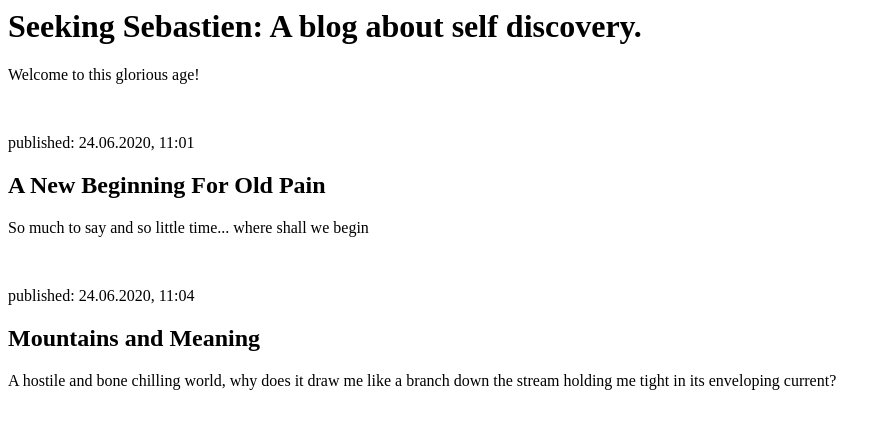
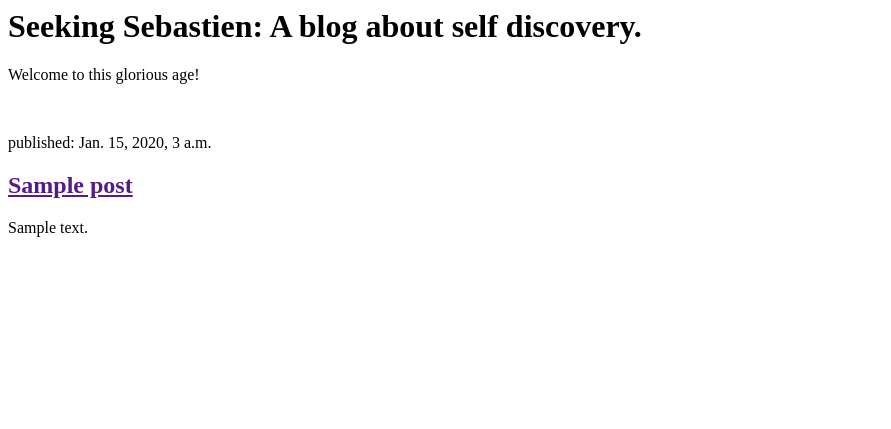
Before and after one commit to BastienUnder/my-first-blog, a Django app: page / in a window 1280 px wide. Shown: the top 429 px of the page, without its empty margins (0-891 px from the left). Run offline with Django 3.2, Linux system fonts and the light colour scheme; tables that the repository leaves empty hold one stand-in row (values such as "Sample post").

Commit message:
Modified templates to disply posts from database

```diff
--- a/blog/templates/blog/post_list.html
+++ b/blog/templates/blog/post_list.html
@@ -10,19 +10,13 @@
 
     <br>
 
-    <div>
-        <p>published: 24.06.2020, 11:01</p>
-        <h2>A New Beginning For Old Pain</h2>
-        <p>So much to say and so little time... where shall we begin</p>
-    </div>
-
-    <br>
-
-     <div>
-         <p>published: 24.06.2020, 11:04</p>
-         <h2>Mountains and Meaning</h2>
-         <p>A hostile and bone chilling world, why does it draw me like a branch down the stream holding me tight in its enveloping current?</p>
-    </div>
+    {% for post in posts %}
+        <div>
+	  <p>published: {{ post.published_date }}</p>
+	  <h2><a href="">{{ post.title }}</a></h2>
+	  <p>{{ post.text|linebreaksbr }}</p>
+	<div>
+    {% endfor %}
 
 
   </body>
--- a/blog/views.py
+++ b/blog/views.py
@@ -1,6 +1,9 @@
 from django.shortcuts import render
+from django.utils import timezone
+from .models import Post
 
 # Create your views here.
 
 def post_list(request):
-    return render(request, 'blog/post_list.html', {})
+    posts = Post.objects.filter(published_date__lte=timezone.now()).order_by('published_date')
+    return render(request, 'blog/post_list.html', {'posts': posts})
```
